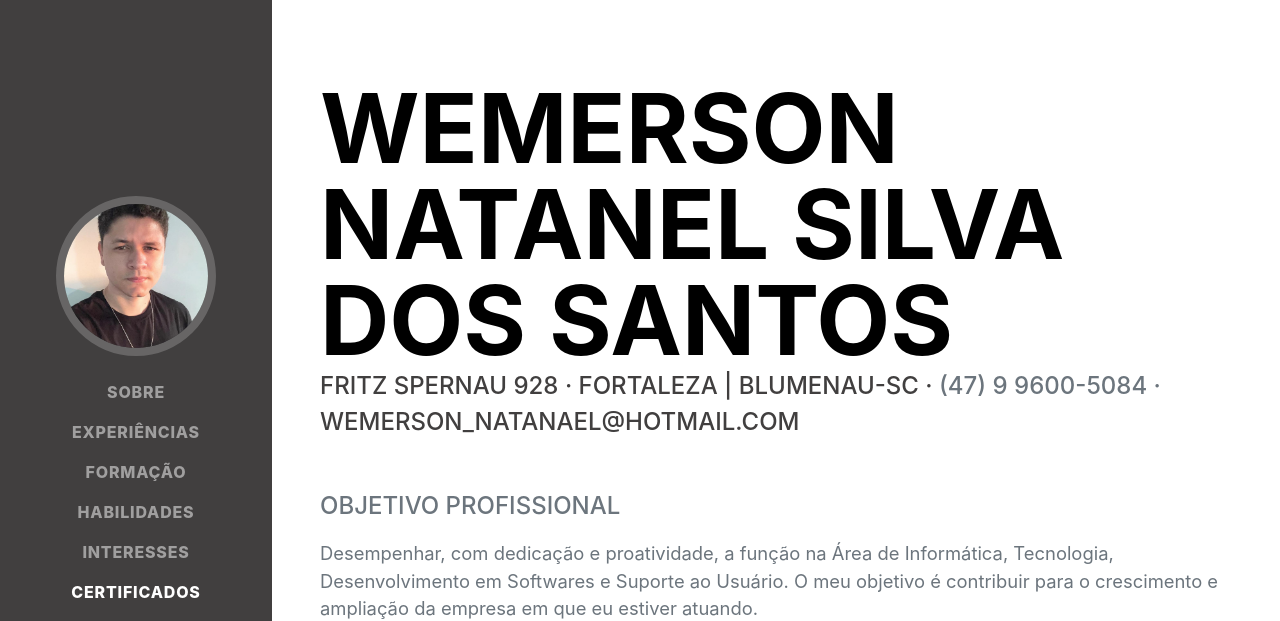
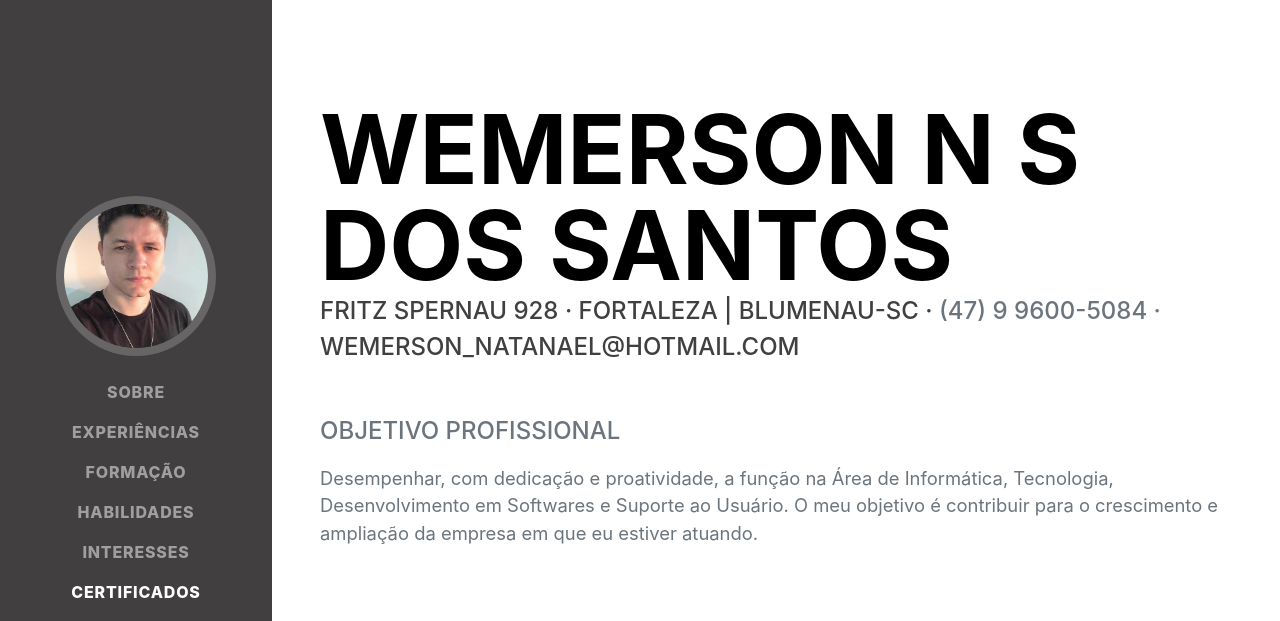
Before and after one commit to WN-Bronx/CV-WN_Santos, a plain HTML site: page index.html in a window 1280 px wide. Shown: the top 621 px of the page. Drawn offline with nearby package versions, Linux system fonts and the light colour scheme; a web font is replaced by a local one.

Commit message:
Commit End

```diff
--- a/index.html
+++ b/index.html
@@ -50,7 +50,7 @@
             <section class="resume-section" id="about">
                 <div class="resume-section-content">
                     <h1 class="mb-0 nome-top">
-                        Wemerson Natanel Silva dos Santos
+                        Wemerson N S dos Santos
                         <!--span class="text-primary"></span-->
                     </h1>
                     <div class="subheading mb-5">
```
